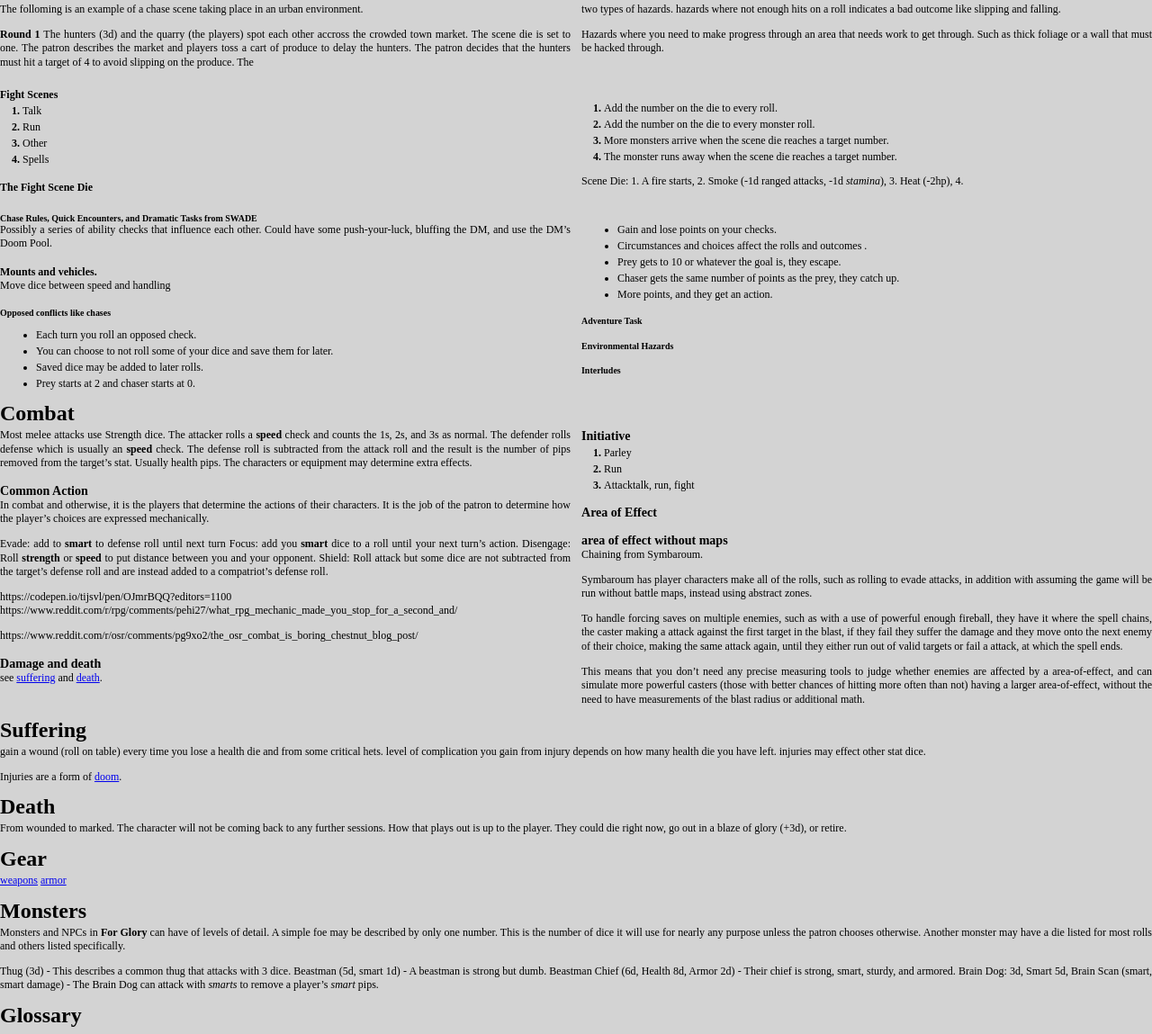
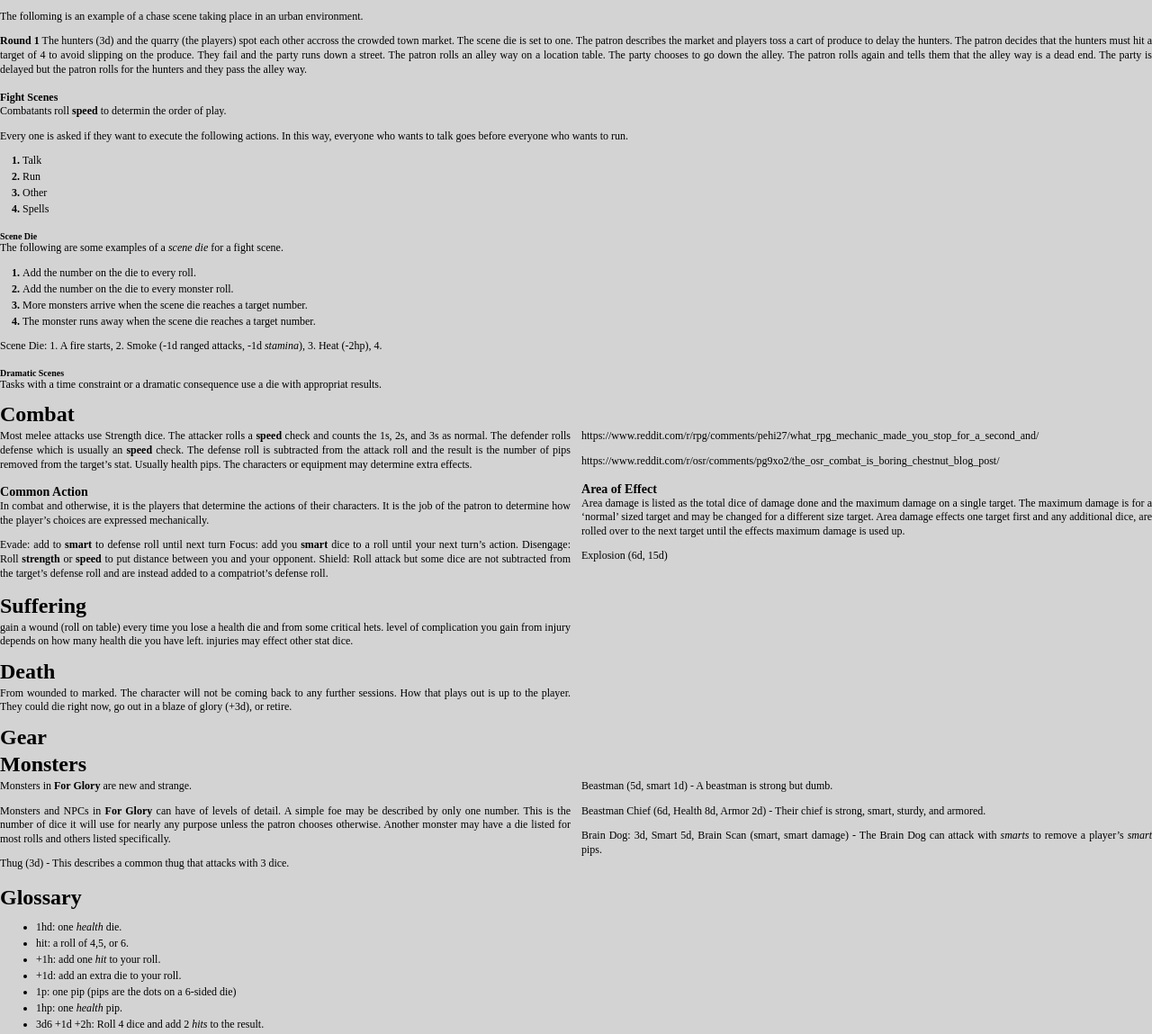
Before and after one commit to arielchuri/forglory, a plain HTML site: page crystalcastles/crystalcastles.html in a window 1280 px wide. Shown: the part 1502-2651 px from the top of the page at 90% size. Drawn offline with Linux system fonts and the light colour scheme; a web font is replaced by a local one.

Commit message:
clean up

```diff
--- a/crystalcastles/crystalcastles.html
+++ b/crystalcastles/crystalcastles.html
@@ -487,6 +487,12 @@ Episodes are made up of scenes which usually take place at different locations.<
 The amount of in game time that the actions take is based on the type of scene and the interpretation of the patron.</p>
 <p>After everyone involved with a scene has taken a turn, one round is completed and a new round begins.</p>
 </div>
+<h3 id="the-scene-die">The Scene Die</h3>
+<p>A die can be used to track the timing of a scene.
+The scene die is set to one for the first round and incremented each round.
+The effects of the scene die are determined by the patron and the scene.
+The effects may be generic to the scene or, the scene may have a table associated with the <em>scene die</em>.</p>
+</div>
 <h3 id="scenes">Scenes</h3>
 <div class="colstwo">
 <p>Standard scenes.
@@ -505,14 +511,8 @@ Cut scenes are described to the party by the patron.
   Many scenes may end with a cut scene.
 Montage scene</p>
 <p>An adventure written for For Glory RPG may have a table of events that may happen in a scene or add to the generic tables below. </p>
-<h3 id="the-scene-die">The Scene Die</h3>
-<p>A die can be used to track the timing of a scene.
-The scene die is set to one for the first round and incremented each round.
-The effects of the scene die are determined by the patron and the scene.
-The effects may be generic to the scene or, the scene may have a table associated with the <em>scene die</em>.</p>
 </div>
 <h4 id="chase-scenes">Chase Scenes</h4>
-<div class="colstwo">
 <p>The participants in a <em>chase scene</em> are divided into as few groups as possible.
 Usually, hunters and quarry.
 Characters fight and make ability checks as they move down a line of discrete locations.
@@ -523,22 +523,18 @@ For Glory settings and adventures have location tables.</p>
 The scene die is set to one.
 The patron describes the market and players toss a cart of produce to delay the hunters.
 The patron decides that the hunters must hit a target of 4 to avoid slipping on the produce.
-The </p>
-<p><em>Hazards</em> present some difficulty that may impede your progress if not managed well.
-Examples include slippery areas, fences to jump over, or a herd of cattle.
-The DM will describe the hazard and the player may ask questions about the <em>hazard</em> and decide how they will handle it. </p>
-<p>two types of hazards. hazards where not enough hits on a roll indicates a bad outcome like slipping and falling.</p>
-<p>Hazards where you need to make progress through an area that needs work to get through. Such as thick foliage or a wall that must be hacked through.</p>
-</div>
+They fail and the party runs down a street. The patron rolls an alley way on a location table. The party chooses to go down the alley. The patron rolls again and tells them that the alley way is a dead end. The party is delayed but the patron rolls for the hunters and they pass the alley way. </p>
 <h4 id="fight-scenes">Fight Scenes</h4>
-<div class="colstwo">
+<p>Combatants roll <strong>speed</strong> to determin the order of play.</p>
+<p>Every one is asked if they want to execute the following actions. In this way, everyone who wants to talk goes before everyone who wants to run.</p>
 <ol>
 <li>Talk</li>
 <li>Run</li>
 <li>Other</li>
 <li>Spells</li>
 </ol>
-<h4 id="the-fight-scene-die">The Fight Scene Die</h4>
+<h5 id="scene-die">Scene Die</h5>
+<p>The following are some examples of a <em>scene die</em> for a fight scene.</p>
 <ol>
 <li>Add the number on the die to every roll.</li>
 <li>Add the number on the die to every monster roll.</li>
@@ -546,29 +542,8 @@ The DM will describe the hazard and the player may ask questions about the <em>h
 <li>The monster runs away when the scene die reaches a target number.</li>
 </ol>
 <p>Scene Die: 1. A fire starts, 2. Smoke (-1d ranged attacks, -1d <em>stamina</em>), 3. Heat (-2hp), 4. </p>
-</div>
-<h5 id="chase-rules-quick-encounters-and-dramatic-tasks-from-swade">Chase Rules, Quick Encounters, and Dramatic Tasks from SWADE</h5>
-<div class="colstwo">
-<p>Possibly a series of ability checks that influence each other. Could have some push-your-luck, bluffing the DM, and use the DM&rsquo;s Doom Pool.</p>
-<h4 id="mounts-and-vehicles">Mounts and vehicles.</h4>
-<p>Move dice between speed and handling</p>
-<h5 id="opposed-conflicts-like-chases">Opposed conflicts like chases</h5>
-<ul>
-<li>Each turn you roll an opposed check.</li>
-<li>You can choose to not roll some of your dice and save them for later.</li>
-<li>Saved dice may be added to later rolls.</li>
-<li>Prey starts at 2 and chaser starts at 0.</li>
-<li>Gain and lose points on your checks.</li>
-<li>Circumstances and choices affect the rolls and outcomes .</li>
-<li>Prey gets to 10 or whatever the goal is, they escape. </li>
-<li>Chaser gets the same number of points as the prey, they catch up.</li>
-<li>More points, and they get an action. </li>
-</ul>
-<h5 id="adventure-task">Adventure Task</h5>
-<h5 id="environmental-hazards">Environmental Hazards</h5>
-<h5 id="interludes">Interludes</h5>
-</div>
-</div>
+<h5 id="dramatic-scenes">Dramatic Scenes</h5>
+<p>Tasks with a time constraint or a dramatic consequence use a die with appropriat results.</p>
 <h2 id="combat">Combat</h2>
 <div class="colstwo">
 <p>Most melee attacks use Strength dice.
@@ -583,41 +558,35 @@ It is the job of the patron to determine how the player&rsquo;s choices are expr
 Focus: add you <strong>smart</strong> dice to a roll until your next turn&rsquo;s action.
 Disengage: Roll <strong>strength</strong> or <strong>speed</strong> to put distance between you and your opponent.
 Shield: Roll attack but some dice are not subtracted from the target&rsquo;s defense roll and are instead added to a compatriot&rsquo;s defense roll.</p>
-<p>https://codepen.io/tijsvl/pen/OJmrBQQ?editors=1100
-https://www.reddit.com/r/rpg/comments/pehi27/what_rpg_mechanic_made_you_stop_for_a_second_and/</p>
+<p>https://www.reddit.com/r/rpg/comments/pehi27/what_rpg_mechanic_made_you_stop_for_a_second_and/</p>
 <p>https://www.reddit.com/r/osr/comments/pg9xo2/the_osr_combat_is_boring_chestnut_blog_post/    </p>
-<h3 id="damage-and-death">Damage and death</h3>
-<p>see <a href="suffering.md">suffering</a> and <a href="death.md">death</a>.</p>
-<h3 id="initiative">Initiative</h3>
-<ol>
-<li>Parley</li>
-<li>Run</li>
-<li>Attacktalk, run, fight</li>
-</ol>
 <h3 id="area-of-effect">Area of Effect</h3>
-<h3 id="area-of-effect-without-maps">area of effect without maps</h3>
-<p>Chaining from Symbaroum.</p>
-<p>Symbaroum has player characters make all of the rolls, such as rolling to evade attacks, in addition with assuming the game will be run without battle maps, instead using abstract zones.</p>
-<p>To handle forcing saves on multiple enemies, such as with a use of powerful enough fireball, they have it where the spell chains, the caster making a attack against the first target in the blast, if they fail they suffer the damage and they move onto the next enemy of their choice, making the same attack again, until they either run out of valid targets or fail a attack, at which the spell ends.</p>
-<p>This means that you don’t need any precise measuring tools to judge whether enemies are affected by a area-of-effect, and can simulate more powerful casters (those with better chances of hitting more often than not) having a larger area-of-effect, without the need to have measurements of the blast radius or additional math.</p>
+<p>Area damage is listed as the total dice of damage done and the maximum damage on a single target. The maximum damage is for a &lsquo;normal&rsquo; sized target and may be changed for a different size target.
+Area damage effects one target first and any additional dice, are rolled over to the next target until the effects maximum damage is used up.</p>
+<p>Explosion (6d, 15d)</p>
 </div>
 <h2 id="suffering">Suffering</h2>
+<div class="colstwo">
 <p>gain a wound (roll on table) every time you lose a health die and from some critical hets. level of complication you gain from injury depends on how many health die you have left. injuries may effect other stat dice. </p>
-<p>Injuries are a form of <a href="dooms.md">doom</a>.</p>
+</div>
 <h2 id="death">Death</h2>
+<div class="colstwo">
 <p>From wounded to marked. The  character will not be coming back to any further sessions. How that plays out is up to the player. They  could die right now, go out in a blaze of glory (+3d), or retire.</p>
+</div>
 <h2 id="gear">Gear</h2>
-<p><a href="weapons.md">weapons</a>
-<a href="armor.md">armor</a></p>
 <h2 id="monsters">Monsters</h2>
+<div class="colstwo">
+<p>Monsters in <strong>For Glory</strong> are new and strange.</p>
 <p>Monsters and NPCs in <strong>For Glory</strong> can have of levels of detail.
 A simple foe may be described by only one number. This is the number of dice it will use for nearly any purpose unless the patron chooses otherwise.
 Another monster may have a die listed for most rolls and others listed specifically. </p>
-<p>Thug (3d) - This describes a common thug that attacks with 3 dice.
-Beastman (5d, smart 1d) - A beastman is strong but dumb.
-Beastman Chief (6d, Health 8d, Armor 2d) - Their chief is strong, smart, sturdy, and armored.
-Brain Dog: 3d, Smart 5d, Brain Scan (smart, smart damage) - The Brain Dog can attack with <em>smarts</em> to remove a player&rsquo;s <em>smart</em> pips.</p>
+<p>Thug (3d) - This describes a common thug that attacks with 3 dice.</p>
+<p>Beastman (5d, smart 1d) - A beastman is strong but dumb.</p>
+<p>Beastman Chief (6d, Health 8d, Armor 2d) - Their chief is strong, smart, sturdy, and armored.</p>
+<p>Brain Dog: 3d, Smart 5d, Brain Scan (smart, smart damage) - The Brain Dog can attack with <em>smarts</em> to remove a player&rsquo;s <em>smart</em> pips.</p>
+</div>
 <h2 id="glossary">Glossary</h2>
+<div class="">
 <ul>
 <li>1hd: one <em>health</em> die.</li>
 <li>hit: a roll of 4,5, or 6.</li>
@@ -626,5 +595,6 @@ Brain Dog: 3d, Smart 5d, Brain Scan (smart, smart damage) - The Brain Dog can at
 <li>1p: one pip (pips are the dots on a 6-sided die)</li>
 <li>1hp: one <em>health</em> pip.</li>
 <li>3d6 +1d +2h: Roll  4 dice and add 2 <em>hits</em> to the result.</li>
-</ul></body>
+</ul>
+</div></body>
 </html>
```
Also changed, not shown: crystalcastles/crystalcastles.md (+43 -73 lines), crystalcastles/output.html (+30 -60 lines), 1 other file.
